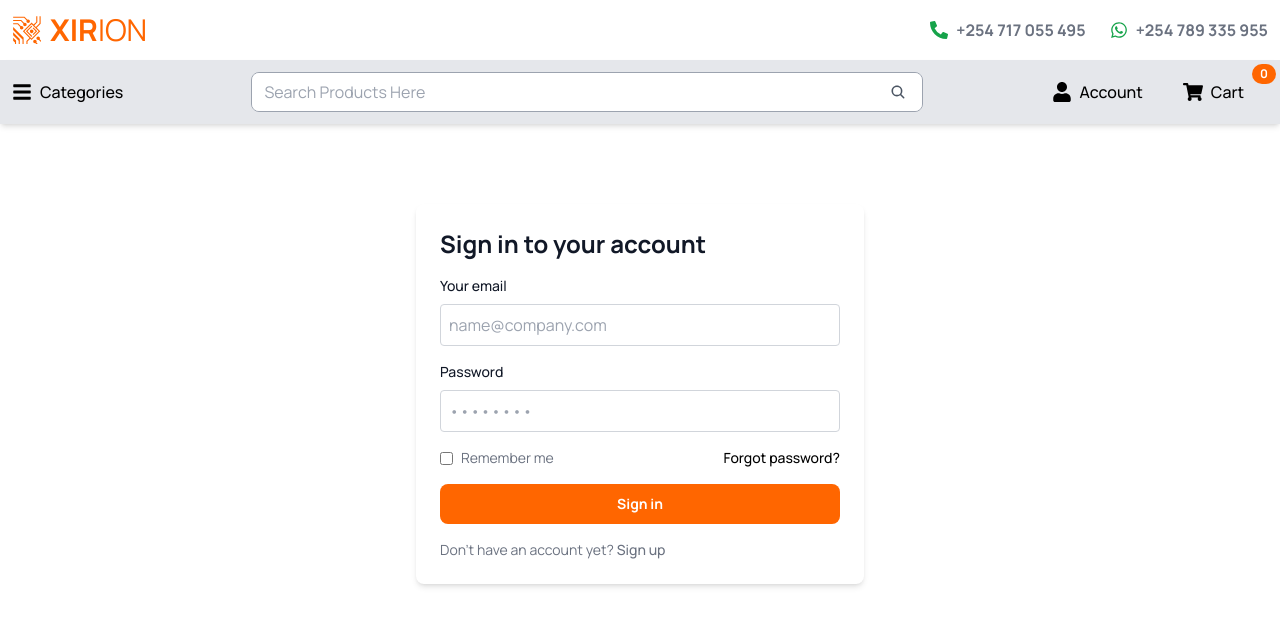
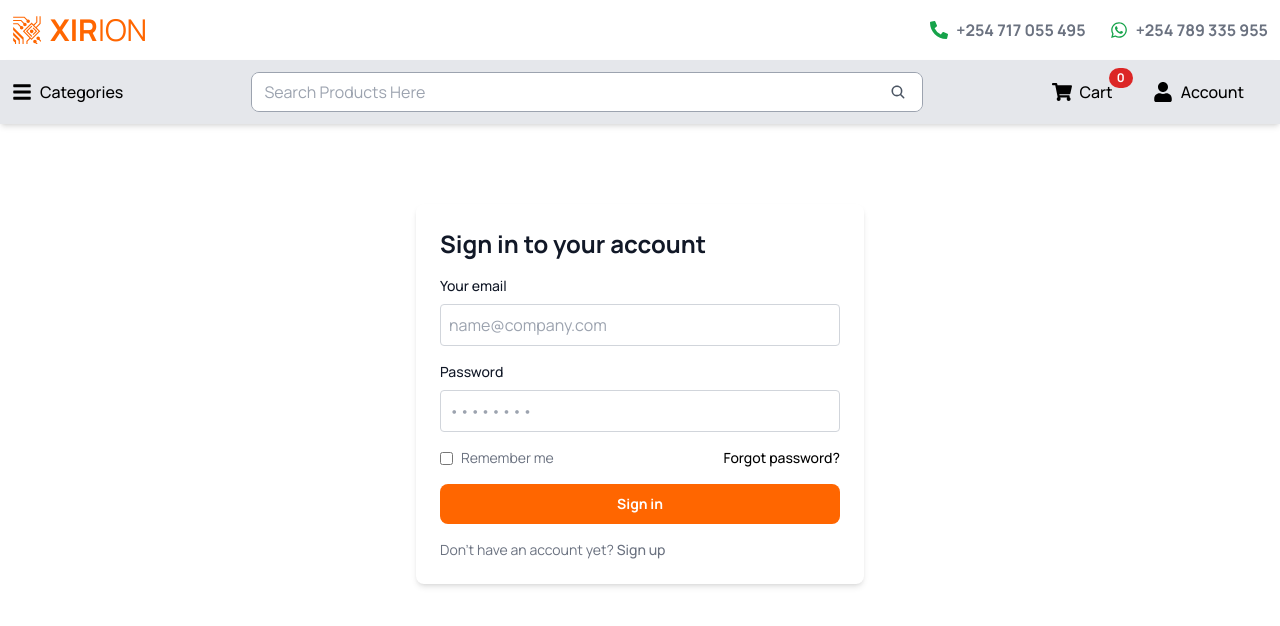
Before and after one commit to jimmindungu3/e-shop, a React (Vite) app in the folder Frontend/: page /sign-in in a window 1280 px wide. Shown: the top 626 px of the page. Built offline with nearby package versions, Linux system fonts and the light colour scheme.

Commit message:
use context to handle sign in status

```diff
--- a/Frontend/src/App.jsx
+++ b/Frontend/src/App.jsx
@@ -1,5 +1,5 @@
 import { BrowserRouter as Router, Routes, Route } from "react-router-dom";
-import React from "react";
+import React, { createContext, useState } from "react";
 
 import Header from "./components/Header";
 import TopRibbon from "./components/TopRibbon";
@@ -13,10 +13,33 @@ import ProductPreview from "./components/ProductPreview";
 import Cart from "./pages/cart";
 import ConfirmEmail from "./pages/ConfirmEmail";
 
+// Context
+export const SignedInStatusContext = createContext();
+
 const App = () => {
+  const [signedInStatus, setSignedInStatus] = useState(
+    localStorage.getItem("signedInStatus") === "true"
+  );
+
+  const handleSignedInstatus = () => {
+    const newStatus = !signedInStatus;
+    setSignedInStatus(newStatus);
+    localStorage.setItem("signedInStatus", newStatus);
+  };
+
+  const handleSignOut = () => {
+    localStorage.removeItem("signedInStatus");
+    localStorage.removeItem("userFullName");
+    setSignedInStatus(false);
+  };
+
+
   return (
     <Router>
       <Header />
+      <SignedInStatusContext.Provider
+        value={{ signedInStatus, handleSignedInstatus, handleSignOut }}
+      >
         <TopRibbon />
         <Routes>
           <Route path="/" element={<Home />} />
@@ -29,6 +52,7 @@ const App = () => {
           <Route path="/edit-account" element={<EditAccount />} />
           <Route path="*" element={<NotFound />} />
         </Routes>
+      </SignedInStatusContext.Provider>
     </Router>
   );
 };
--- a/Frontend/src/components/TopRibbon.jsx
+++ b/Frontend/src/components/TopRibbon.jsx
@@ -1,7 +1,8 @@
-import React, { useState, useRef, useEffect } from "react";
+import React, { useState, useRef, useEffect, useContext } from "react";
 import { FaBars, FaUser, FaShoppingCart } from "react-icons/fa";
 import { IoSearch } from "react-icons/io5";
 import { Link } from "react-router-dom";
+import { SignedInStatusContext } from "../App";
 
 const categories = [
   { title: "Computing" },
@@ -15,11 +16,26 @@ const categories = [
   { title: "Office Supplies" },
 ];
 
+const getInitials = (fullName) => {
+  if (!fullName) return "";
+  return fullName.split(" ")[0];
+};
+
 const TopRibbon = () => {
   const [isDropdownOpen, setIsDropdownOpen] = useState(false);
   const [isCategoriesOpen, setIsCategoriesOpen] = useState(false);
   const dropdownRef = useRef(null);
   const categoriesRef = useRef(null);
+  const [initials, setInitials] = useState(null);
+
+  // Get signed-in status from context
+  const { signedInStatus, handleSignOut } = useContext(SignedInStatusContext);
+
+
+  useEffect(() => {
+    const userFullName = localStorage.getItem("userFullName");
+    if (userFullName) setInitials(getInitials(userFullName));
+  }, [signedInStatus]);
 
   useEffect(() => {
     const handleClickOutside = (event) => {
@@ -78,8 +94,20 @@ const TopRibbon = () => {
           </button>
         </div>
 
-        {/* Right: Account & Cart */}
+        {/* Right: Cart & Account */}
         <div className="flex items-center space-x-4 relative">
+          {/* Cart */}
+          <Link
+            to="/cart"
+            className="relative flex items-center space-x-2 cursor-pointer px-3 py-2 rounded-md hover:bg-gray-300"
+          >
+            <FaShoppingCart className="text-xl" />
+            <span className="hidden sm:inline font-medium">Cart</span>
+            <span className="absolute -top-1 -right-2 bg-red-600 text-white text-xs font-semibold px-2 py-0.5 rounded-full">
+              0
+            </span>
+          </Link>
+
           {/* Account Dropdown */}
           <div ref={dropdownRef} className="relative">
             <div
@@ -87,10 +115,14 @@ const TopRibbon = () => {
               onClick={() => setIsDropdownOpen(!isDropdownOpen)}
             >
               <FaUser className="text-xl" />
-              <span className="hidden sm:inline font-medium">Account</span>
+              <span className="hidden sm:inline font-medium">
+                {signedInStatus ? initials : "Account"}
+              </span>
             </div>
             {isDropdownOpen && (
               <div className="absolute right-0 top-10 mt-2 w-48 bg-white rounded-lg shadow-md overflow-hidden z-50">
+                {!signedInStatus ? (
+                  <>
                     <Link
                       to="/sign-in"
                       className="block px-4 py-2 hover:bg-gray-100"
@@ -105,6 +137,15 @@ const TopRibbon = () => {
                     >
                       Sign Up
                     </Link>
+                  </>
+                ) : (
+                  <>
+                    <Link
+                      className="block px-4 py-2 hover:bg-gray-100"
+                      onClick={() => handleSignOut()}
+                    >
+                      Sign Out
+                    </Link>
                     <Link
                       to="/edit-account"
                       className="block px-4 py-2 hover:bg-gray-100"
@@ -112,21 +153,11 @@ const TopRibbon = () => {
                     >
                       Edit Account
                     </Link>
+                  </>
+                )}
               </div>
             )}
           </div>
-
-          {/* Cart */}
-          <Link
-            to="/cart"
-            className="relative flex items-center space-x-2 cursor-pointer px-3 py-2 rounded-md hover:bg-gray-300"
-          >
-            <FaShoppingCart className="text-xl" />
-            <span className="hidden sm:inline font-medium">Cart</span>
-            <span className="absolute -top-2 -right-5 bg-brandOrange text-white text-xs font-bold px-2 py-0.5 rounded-full">
-              0
-            </span>
-          </Link>
         </div>
       </div>
     </div>
--- a/Frontend/src/pages/SignIn.jsx
+++ b/Frontend/src/pages/SignIn.jsx
@@ -1,7 +1,11 @@
-import React, { useState } from "react";
+import React, { useState, useContext } from "react";
 import { Link, useNavigate } from "react-router-dom";
 
+import { SignedInStatusContext } from "../App";
+
 const SignIn = () => {
+  const { handleSignedInstatus } = useContext(SignedInStatusContext);
+
   const navigate = useNavigate();
   const [formData, setFormData] = useState({
     email: "",
@@ -76,7 +80,9 @@ const SignIn = () => {
       }
 
       // Successful sign-in
-      localStorage.setItem("UserFullName", data.fullName);
+      localStorage.setItem("userFullName", data.fullName);
+      localStorage.setItem("signedInStatus", "true");
+      handleSignedInstatus(); // provided by context
       navigate("/");
     } catch (err) {
       setErrors((prev) => ({ ...prev, general: err.message }));
```
Lines whose indentation alone changed are shown as unchanged.
